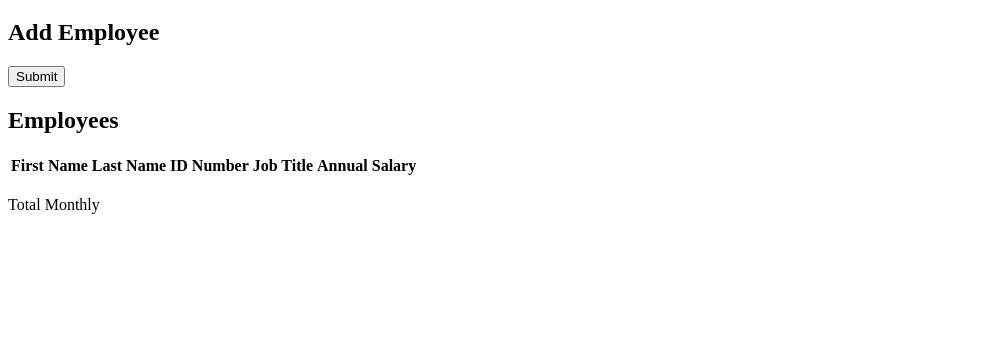
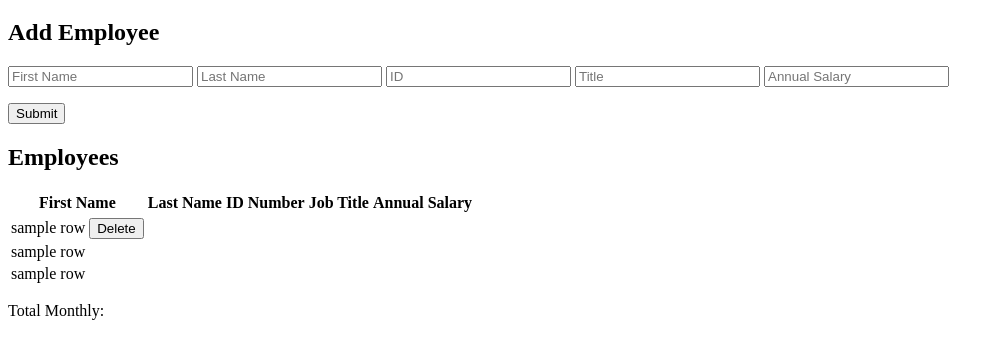
Before and after one commit to tracymsmith/weekend-salary-calculator, a website: page index.html in a window 1280 px wide. Shown: the part 61-420 px from the top of the page, without its empty margins (0-1004 px from the left). Drawn offline with Linux system fonts and the light colour scheme.

Commit message:
added submit & delete buttons, added input elements, added table & headers

```diff
--- a/index.html
+++ b/index.html
@@ -11,10 +11,23 @@
   </header>
   <main>
     <h2>Add Employee</h2>
+
+
+
+
+
+    <p>
+      <input type="text" id="firstName" data-testid="firstNameInput" name="firstName" placeholder="First Name">
+      <input type="text" id="lastName" data-testid="lastNameInput" name="lastName" placeholder="Last Name">
+      <input type="text" id="id" data-testid="idInput" name="id" placeholder="ID">
+      <input type="text" id="title" data-testid="titleInput" name="title" placeholder="Title">
+      <input type="text" id="annualSalary" data-testid="annualSalaryInput" name="annualSalary" placeholder="Annual Salary">
+    </p>
     <button data-testid="submitButton">
       Submit
     </button>
     <h2>Employees</h2>
+
     <table>
       <tr>
         <th>First Name</th>
@@ -22,16 +35,36 @@
         <th>ID Number</th>
         <th>Job Title</th>
         <th>Annual Salary</th>
-        <th></th>
       </tr>
       <tr>
+
+
+      </tr>
+
+
+
+
+
+      <tr>
+        <td> sample row
+          <button data-testid="deleteButton">
+            Delete
+            </button>
+        </td>
+      </tr>
+      <tr>
+        <td> sample row</td>
+
+      </tr>
+      <tr>
+        <td> sample row</td>
 
       </tr>
     </table>
     <script src="script.js"></script>
   </main>
   <footer>
-    <p>Total Monthly</p>
+    <p>Total Monthly:</p>
   </footer>
 </body>
 </html>
```
